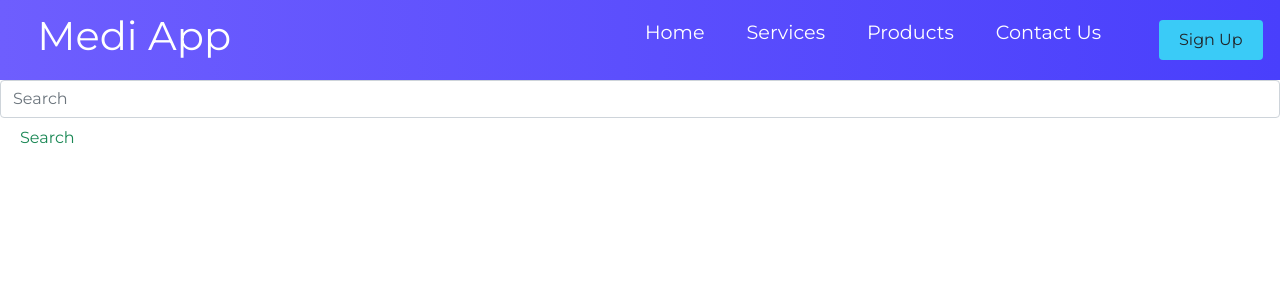
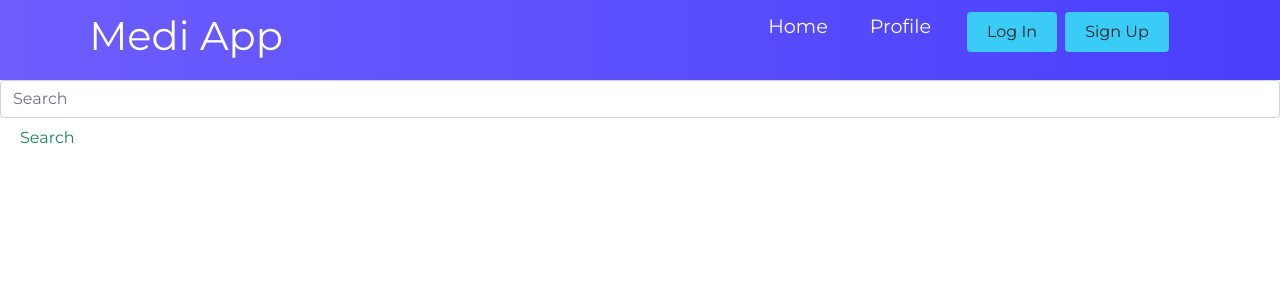
Before and after one commit to SonsOfAhriman/Meds_App, a React (Create React App) app: page /home in a window 1280 px wide. Shown: the top 300 px of the page. Built offline with nearby package versions, Linux system fonts and the light colour scheme.

Commit message:
added functionality for login, logout, and signup for both mobile and desktop

```diff
--- a/src/components/App.tsx
+++ b/src/components/App.tsx
@@ -3,6 +3,7 @@ import logo from './logo.svg';
 import './App.css';
 import { Switch, Route } from 'react-router-dom';
 import Home from './Screens/Home';
+import Profile from './Profile/Profile';
 import Register from "./Register/Register";
 import Login from "./Login/Login";
 import { AppContext } from "../libs/contextLib";
@@ -65,6 +66,7 @@ function App() {
           <Switch>
             <PrivateRoute exact path="/" component={Home} />
             <Route path="/home" component={Home} />
+            <Route path="/profile" component={Profile} />
             <Route path="/register" component={Register} />
             <Route path="/login" component={Login} />
 
--- /dev/null
+++ b/src/components/Profile/Profile.tsx
@@ -0,0 +1,10 @@
+import React from "react";
+
+function Profile() {
+
+    return (
+        <div>Hello</div>
+    )
+}
+
+export default Profile;
--- a/src/components/Screens/Button.tsx
+++ b/src/components/Screens/Button.tsx
@@ -11,16 +11,24 @@ const SIZES = [
     "btn--large"
 ]
 
+
+
 export const Button = ({
     buttonStyle,
-    buttonSize
+    buttonSize,
+    props
 }) => {
     const checkButtonStyle = STYLES.includes(buttonStyle) ? buttonStyle : STYLES[0];
     const checkButtonSize = SIZES.includes(buttonSize) ? buttonSize : SIZES[0];
 
+    const logout = () => {
+        localStorage.clear();
+        window.location.href = '/';
+    }
+
     return(
-        <button className={`btn ${checkButtonStyle} ${checkButtonSize}`}>
-            Sign Up
-        </button>
+        <a className={`btn ${checkButtonStyle} ${checkButtonSize}`} href={props[1]} onClick={eval(props[2])} >
+            {props[0]}
+        </a>
     )
 }
--- a/src/components/Screens/Home.css
+++ b/src/components/Screens/Home.css
@@ -71,6 +71,14 @@ color: #004d40;
 
 .menu-icon {
     display: none;
+}
+
+.flex {
+    display: flex;
+}
+
+.right {
+    margin-right: 8px;
 }
 
 @media screen and (max-width: 960px) {
--- a/src/components/Screens/Home.tsx
+++ b/src/components/Screens/Home.tsx
@@ -10,6 +10,10 @@ import { useAppContext } from "../../libs/contextLib";
 import React, { useState, useEffect } from 'react';
 
 function Home() {
+
+    const logIn = [ "Log In", "/login"];
+    const logOut = [ "Log Out", "#", "logout"];
+    const signUp = [ "Sign Up", "/signup"];
 
     const { loggedInUser, setLoggedInUser } = useAppContext();
     const [ clicked, setClicked ] = useState(false);
@@ -25,6 +29,11 @@ function Home() {
         setSearchTerm(value);
         setDrugName(searchTerm);
         grabPres(searchTerm);
+    }
+
+    const logout = () => {
+        localStorage.clear();
+        window.location.href = '/';
     }
 
     const grabPres = async(drug: string) => {
@@ -91,12 +100,49 @@ function Home() {
                                     {item.title}
                                 </a>
                             </li>
+
+
                         )
                     })}
+                    {loggedInUser ?
+                        <li>
+                            <a className={"nav-links-mobile"} onClick={logout}>
+                                Log Out
+                            </a>
+                        </li>
+                        :
+                        <div>
+                            <li>
+                                <a className={"nav-links-mobile"} href="/login">
+                                    Log In
+                                </a>
+                            </li>
+                            <li>
+                                <a className={"nav-links-mobile"} href="/signup">
+                                    Sign Up
+                                </a>
+                            </li>
+                        </div>
+
+
+                    }
+                    { loggedInUser ?
+                        <div className="button-class">
+                            <Button buttonSize={""} buttonStyle={""} props={logOut} />
+                        </div>
+
+                    :
+                        <div className="flex">
+                            <div className="button-class right">
+                                <Button buttonSize={""} buttonStyle={""} props={logIn} />
+                            </div>
+                            <div className="button-class">
+                                <Button buttonSize={""} buttonStyle={""} props={signUp} />
+                            </div>
+                        </div>
+                    }
                 </ul>
-                <div className="button-class">
-                    <Button buttonSize={""} buttonStyle={""} />
-                </div>
+
 
             </nav>
 
--- a/src/components/Screens/MenuItems.tsx
+++ b/src/components/Screens/MenuItems.tsx
@@ -1,27 +1,12 @@
 export const MenuItems = [
     {
         title: "Home",
-        url: "#",
+        url: "/home",
         cName: "nav-links"
     },
     {
-        title: "Services",
-        url: "#",
+        title: "Profile",
+        url: "/profile",
         cName: "nav-links"
-    },
-    {
-        title: "Products",
-        url: "#",
-        cName: "nav-links"
-    },
-    {
-        title: "Contact Us",
-        url: "#",
-        cName: "nav-links"
-    },
-    {
-        title: "Sign up",
-        url: "#",
-        cName: "nav-links-mobile"
     }
 ]
```
Also changed, not shown: src/components/Profile/Profile.css (added).
